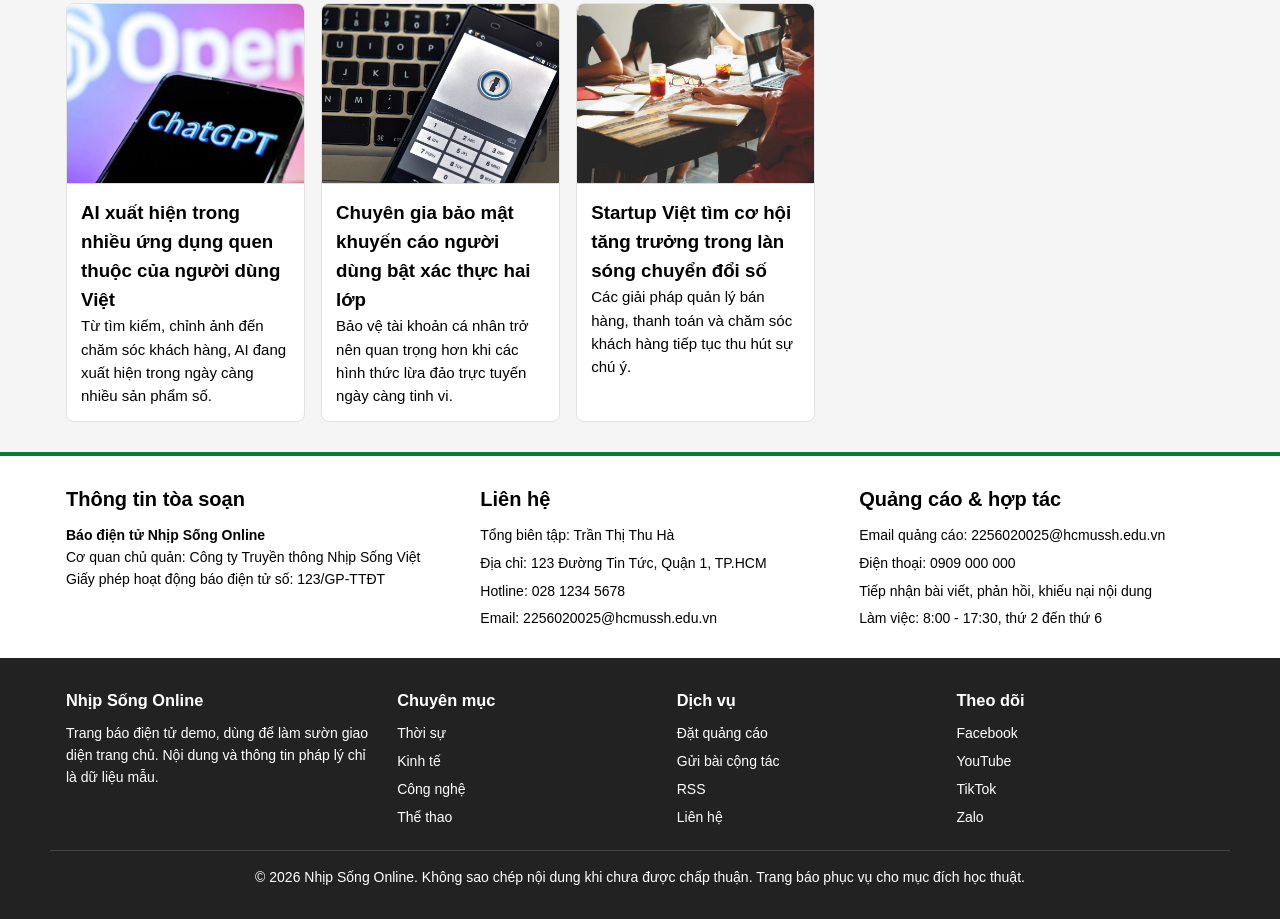
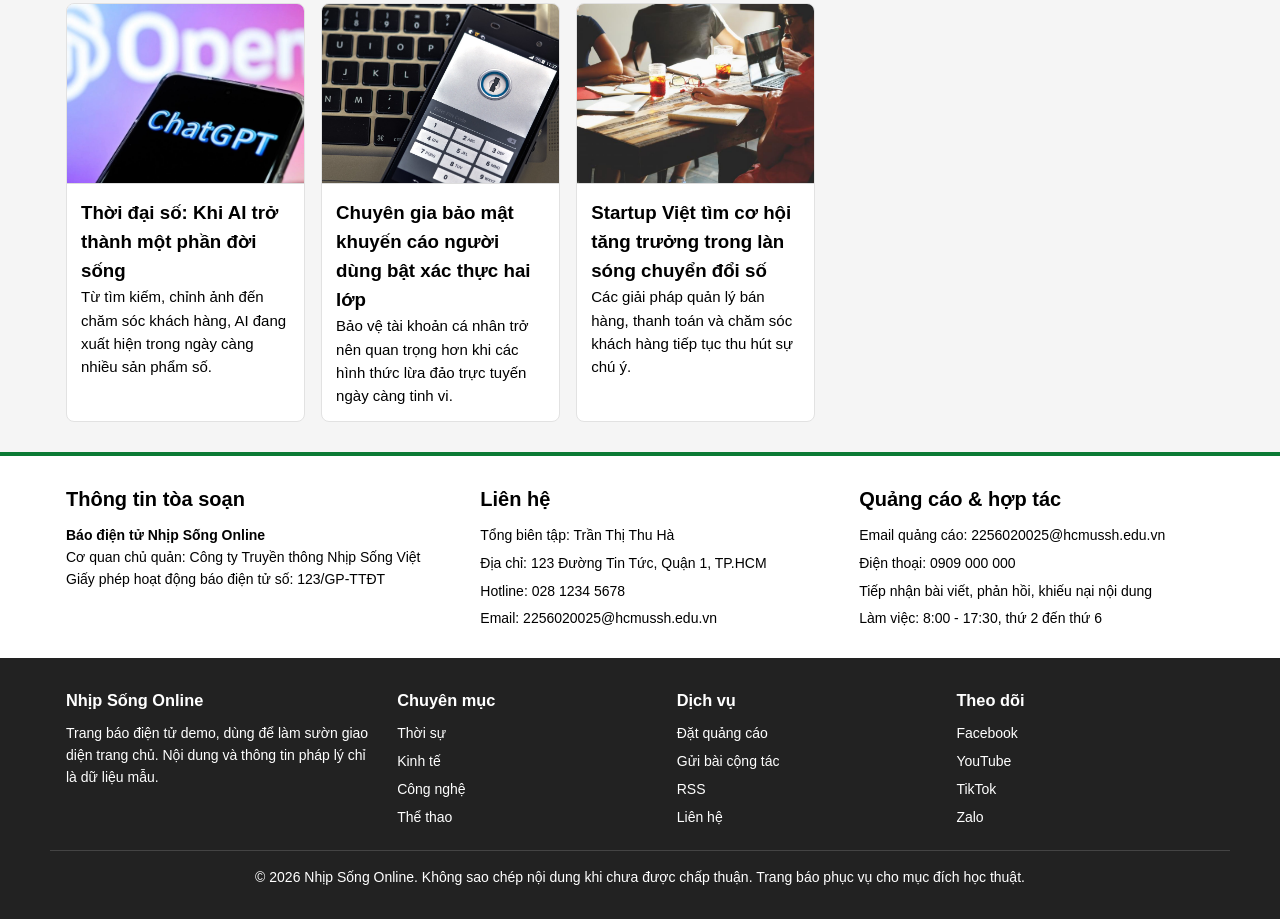
Before and after one commit to thuhaaaaa/news, a plain HTML site: page index.html in a window 1280 px wide. Shown: the part 6293-7212 px from the top of the page. Drawn offline with Linux system fonts and the light colour scheme.

Commit message:
Update index.html

```diff
--- a/index.html
+++ b/index.html
@@ -305,7 +305,7 @@
           <article class="card">
             <img src="images/ai-ung-dung-viet.webp" alt="Ứng dụng AI trên thiết bị di động" />
             <div class="card-body">
-              <h3><a href="https://duckdzung.github.io/final_news/index.html">AI xuất hiện trong nhiều ứng dụng quen thuộc của người dùng Việt</a></h3>
+              <h3><a href="https://duckdzung.github.io/final_news/index.html">Thời đại số: Khi AI trở thành một phần đời sống</a></h3>
               <p class="summary">Từ tìm kiếm, chỉnh ảnh đến chăm sóc khách hàng, AI đang xuất hiện trong ngày càng nhiều sản phẩm số.</p>
             </div>
           </article>
```
